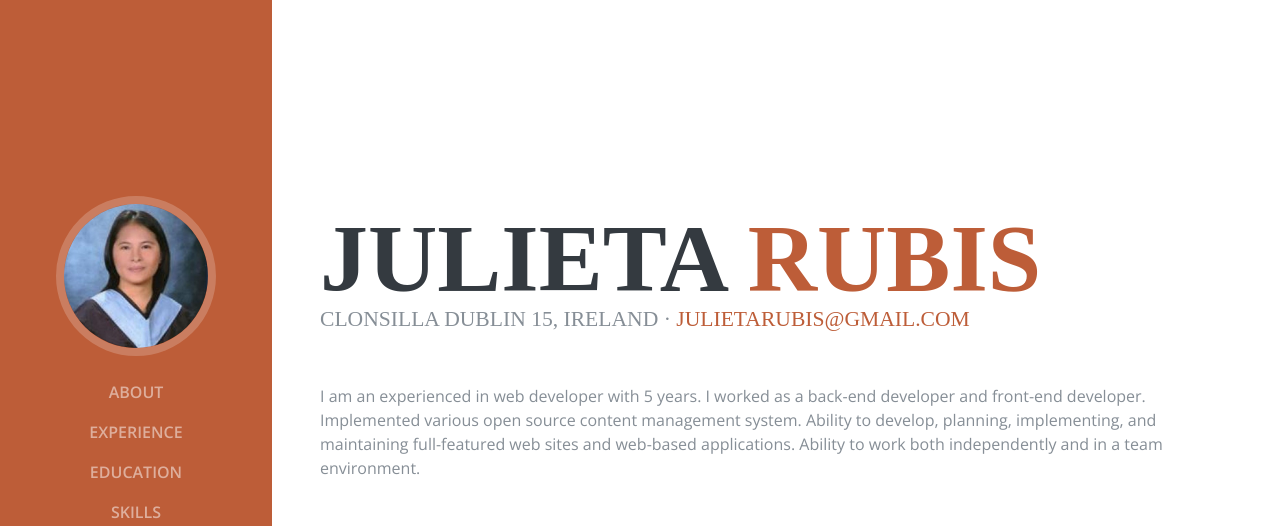
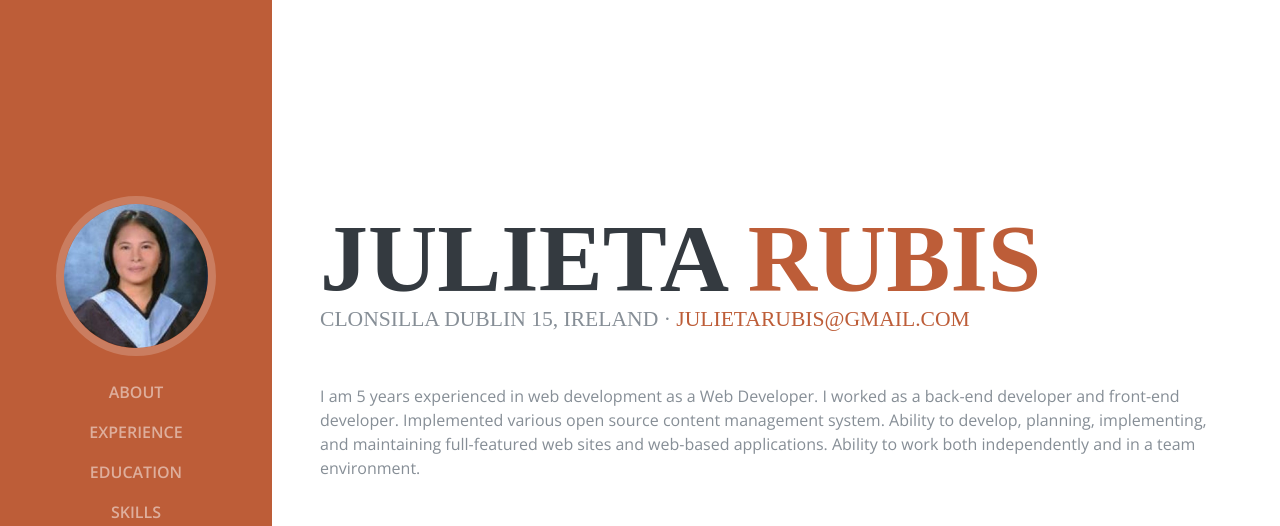
Before and after one commit to julietaGit/CV, a plain HTML site: page index.html in a window 1280 px wide. Shown: the top 526 px of the page. Drawn offline with nearby package versions, Linux system fonts and the light colour scheme; a web font is replaced by a local one.

Commit message:
Update index

```diff
--- a/index.html
+++ b/index.html
@@ -71,7 +71,7 @@
           <div class="subheading mb-5">Clonsilla Dublin 15, Ireland ·
             <a href="mailto:name@email.com">julietarubis@gmail.com</a>
           </div>
-          <p class="mb-5">I am an experienced in web developer with 5 years. I worked as a back-end developer and front-end developer. Implemented various open source content management system. Ability to develop, planning, implementing, and maintaining full-featured web sites and web-based applications. Ability to work both independently and in a team environment.</p>
+          <p class="mb-5">I am 5 years experienced in web development as a Web Developer. I worked as a back-end developer and front-end developer. Implemented various open source content management system. Ability to develop, planning, implementing, and maintaining full-featured web sites and web-based applications. Ability to work both independently and in a team environment.</p>
           <ul class="list-inline list-social-icons mb-0">
             <li class="list-inline-item">
               <a href="#">
```
